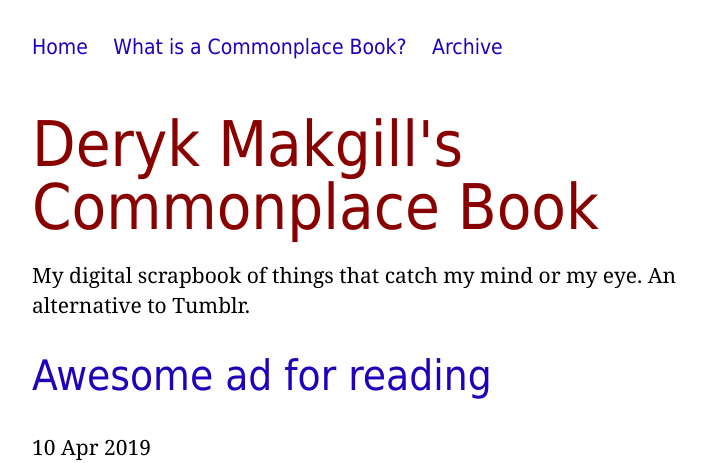
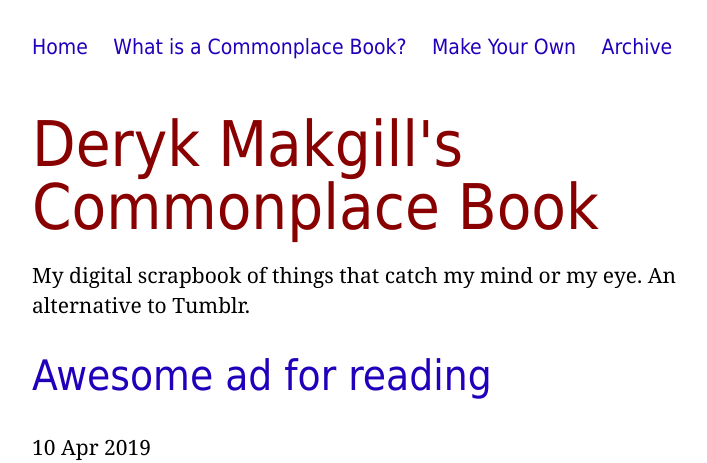
Before and after one commit to derykmakgill/commonplace, a Jekyll site: the page built from index.html, in a window 1280 px wide. Shown: the top 463 px of the page, without its empty margins (188-895 px from the left). Built offline with Jekyll 4.4.1, drawn with Linux system fonts in a browser that asks for light colours; the list of posts is cut into pages by our own code; grey boxes are pictures that could not be loaded.

Commit message:
Update default.html

```diff
--- a/_layouts/default.html
+++ b/_layouts/default.html
@@ -9,7 +9,8 @@
     padding-left: 0;
 ">
 					<li><a href="/">Home</a></li>
-		   <li><a href="/about/">What is a Commonplace Book?</a></li>
+		   <li><a href="/commonplace/about/">What is a Commonplace Book?</a></li>
+		   <li><a href="/commonplace/make/">Make Your Own</a></li>
 					<li><a href="/archive/">Archive</a></li>
 				</ul></nav>  <br>
 
```
